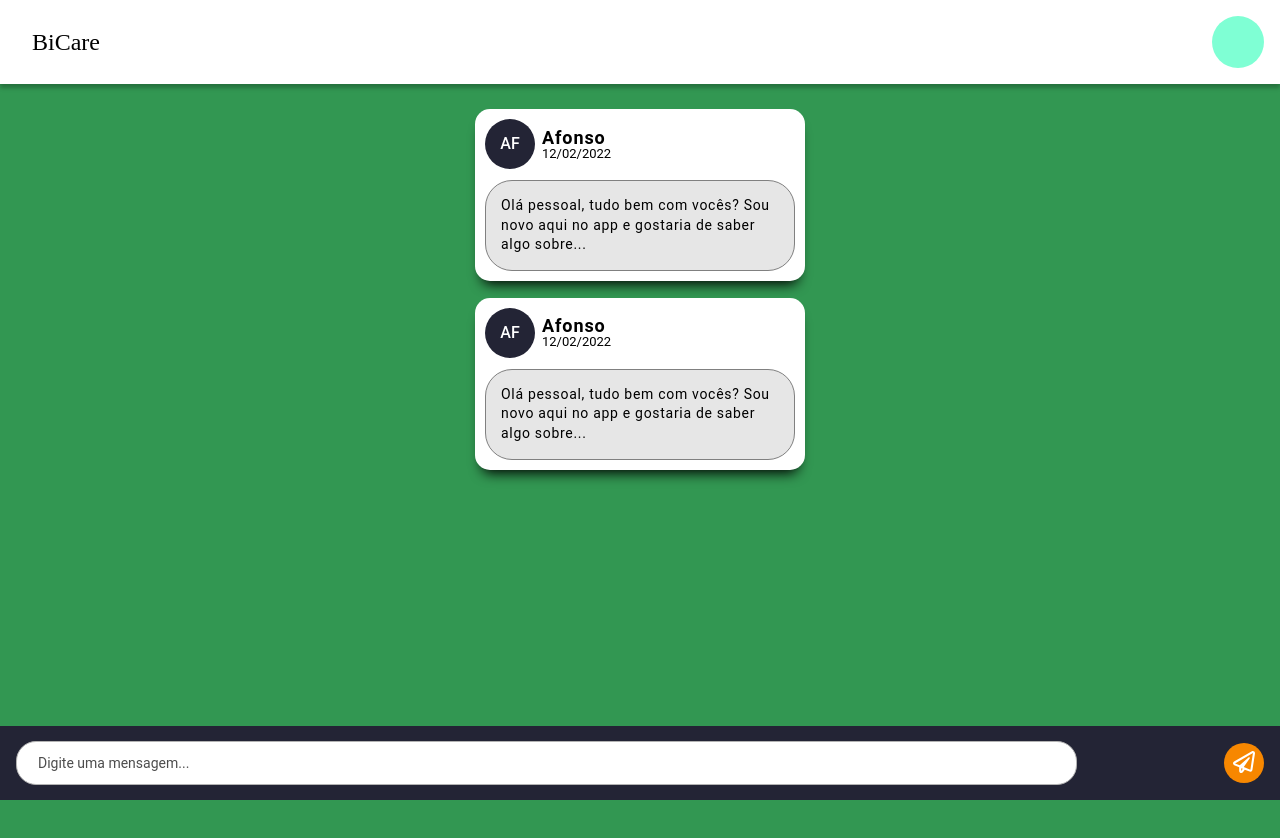
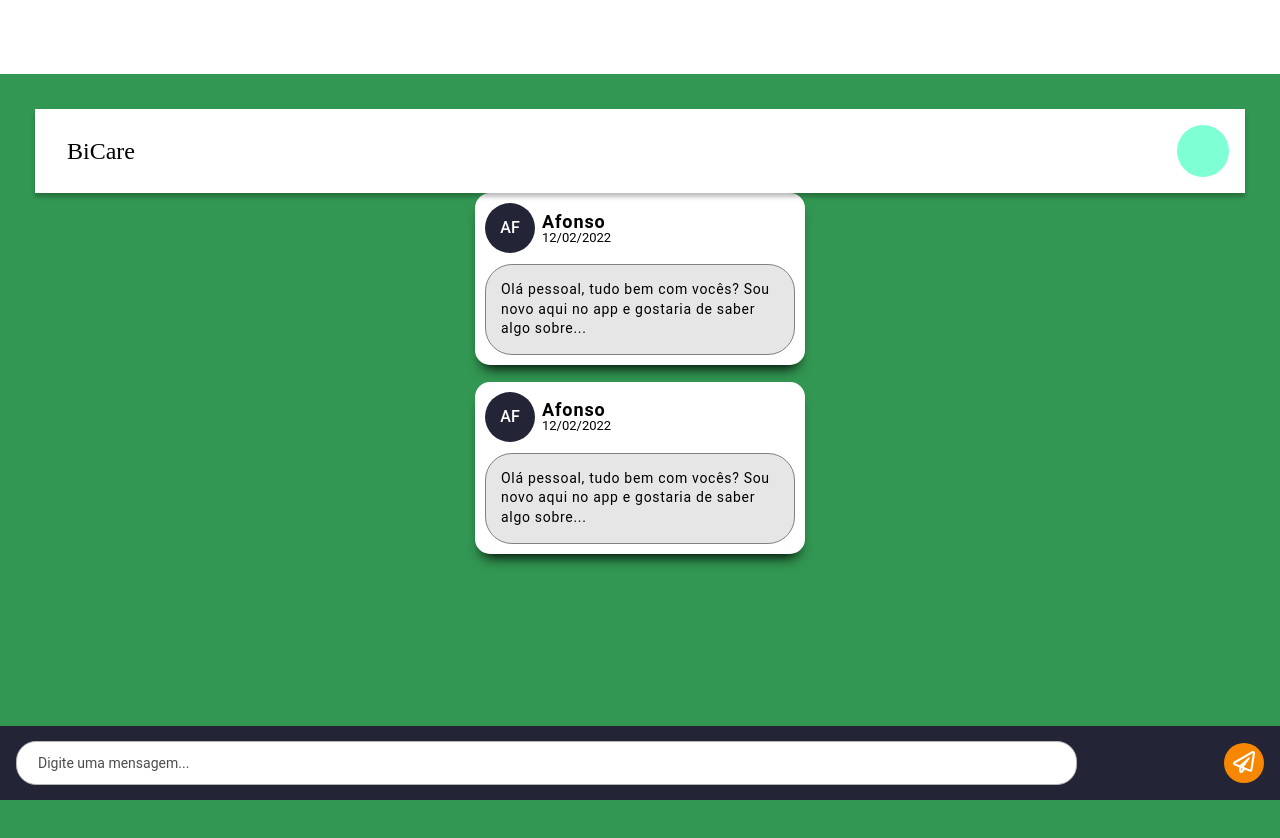
Before and after one commit to vianaz/FF-Hackaton, a Next.js app in the folder front/: page /feed in a window 1280 px wide. Shown: the top 838 px of the page. Built offline with nearby package versions, Linux system fonts and the light colour scheme.

Commit message:
fixed position of headers

```diff
--- a/front/src/components/Header/styles.js
+++ b/front/src/components/Header/styles.js
@@ -11,7 +11,7 @@ export const Container = styled.header`
   display: flex;
   align-items: center;
   justify-content: space-between;
-  position: fixed;
+  position: sticky;
   top: 0;
   left: 0;
   right: 0;
```
Also changed, not shown: front/src/components/Topping/index.jsx (+7 -7 lines).
